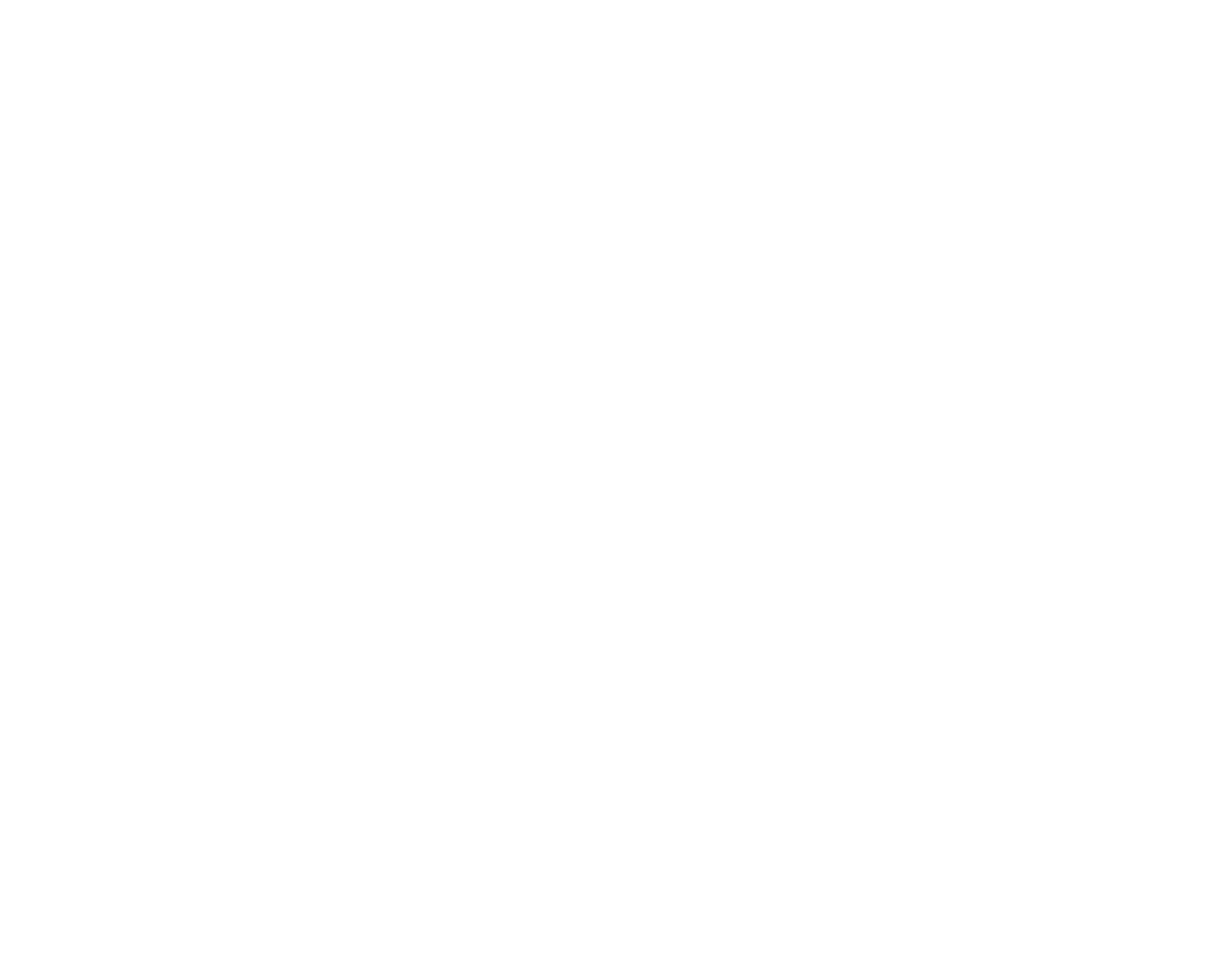
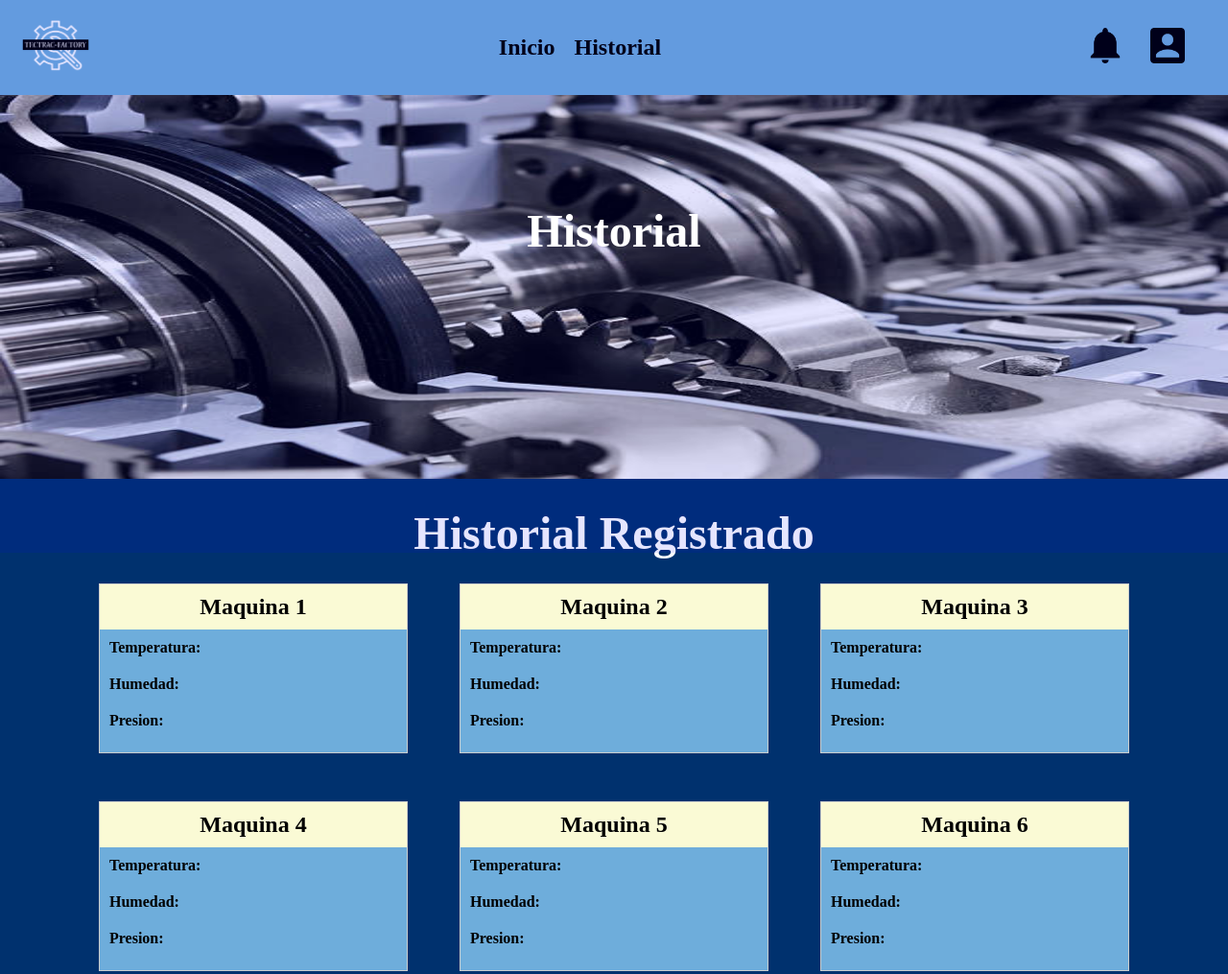
Before and after one commit to AngelRAMUPPE/Tectrac-Factory, a website: page maquinas.html in a window 1280 px wide. Shown: the whole page at 96% size. Before the commit the page ends 800 px from the top, so only its background shows below. Drawn offline with Linux system fonts and the light colour scheme; a web font is replaced by a local one.

Commit message:
Pagina maquinas actualizacion

```diff
--- a/maquinas.html
+++ b/maquinas.html
@@ -3,9 +3,73 @@
 <head>
     <meta charset="UTF-8">
     <meta name="viewport" content="width=device-width, initial-scale=1.0">
+    <link rel="stylesheet" href="css/maquinas.css">
+    <link rel="shortcut icon" href="images/Logo.png" type="image/x-icon">
     <title>Maquinas</title>
 </head>
 <body>
-
+    <header>
+        <div class="logo">
+            <img src="images/Logo.png" alt="">
+            </div>
+        <nav>
+            <ul>
+                <li><a href="/">Inicio</a></li>
+                <li><a href="#">Historial</a></li>
+            </ul>
+        </nav>
+        <div class="icons">
+            <a href="#"><img src="images/notificacion.png" alt=""></a>
+            <a href="#"><img src="images/cuenta.png" alt=""></a>
+        </div>
+    </header>
+    <div class="img-centro">
+        <img src="images/maquinas.png" alt="">
+        <div class="overlay"></div>
+        <div class="texto">
+           Historial
+        </div>
+    </div>
+    <center><h2 style="color: white; font-size: 48px; margin-top: 25px; margin-bottom: 25px;">Historial Registrado</h2></center>
+    <div class="maquinas">
+            <div class="bloque" style="padding: 0;">
+                <center><h2 style="background-color: #FAFAD5;">Maquina 1</h2></center>
+                <p>Temperatura:</p>
+                <p>Humedad:</p>
+                <p>Presion:</p>
+            </div>
+            <div class="bloque" style="padding: 0;">
+                <center><h2 style="background-color: #FAFAD5;">Maquina 2</h2></center>
+                <p>Temperatura:</p>
+                <p>Humedad:</p>
+                <p>Presion:</p>
+            </div>
+            <div class="bloque" style="padding: 0;">
+                <center><h2 style="background-color: #FAFAD5;">Maquina 3</h2></center>
+                <p>Temperatura:</p>
+                <p>Humedad:</p>
+                <p>Presion:</p>
+            </div>
+      </div>
+      <div class="maquinas">
+        <div class="bloque" style="padding: 0;">
+            <center><h2 style="background-color: #FAFAD5;">Maquina 4</h2></center>
+            <p>Temperatura:</p>
+                <p>Humedad:</p>
+                <p>Presion:</p>
+        </div>
+        <div class="bloque" style="padding: 0;">
+            <center><h2 style="background-color: #FAFAD5;">Maquina 5</h2></center>
+            <p>Temperatura:</p>
+                <p>Humedad:</p>
+                <p>Presion:</p>
+        </div>
+        <div class="bloque" style="padding: 0;">
+            <center><h2 style="background-color: #FAFAD5;">Maquina 6</h2></center>
+            <p>Temperatura:</p>
+                <p>Humedad:</p>
+                <p>Presion:</p>
+        </div>
+  </div>
 </body>
 </html>
--- a/package.json
+++ b/package.json
@@ -9,6 +9,7 @@
   "author": "",
   "license": "ISC",
   "dependencies": {
+    "body-parser": "^1.20.2",
     "express": "^4.19.2"
   }
 }
--- a/public/css/maquinas.css
+++ b/public/css/maquinas.css
@@ -0,0 +1,99 @@
+@import url('https://fonts.googleapis.com/css2?family=Inria+Sans:ital,wght@0,300;0,400;0,700;1,300;1,400;1,700&family=Inter:ital,opsz,wght@0,14..32,100..900;1,14..32,100..900&display=swap');
+* {
+    margin: 0;
+    padding: 0;
+    font-family: "Inria Sans";
+}
+body{
+    background-color: #00316E;
+}
+header {
+    display: flex;
+    justify-content: space-between;
+    align-items: center;
+    padding: 20px;
+    background: #6EADDB;
+}
+.logo img {
+    height: 55px;
+    width: 75px;
+}
+.icons img {
+    height: 37px;
+    width: 36px;
+}
+nav ul {
+    list-style: none;
+    margin: 0;
+    padding: 0;
+    display: flex;
+}
+
+nav ul li {
+    margin-right: 20px;
+    font-size: 24px;
+    font-weight: bold;
+}
+nav ul li:hover{
+    border-bottom: solid black 3px;
+}
+
+nav ul li a {
+    text-decoration: none;
+    color: #000;
+}
+.icons a{
+    margin-right: 25px;
+}
+
+.img-centro img{
+    position: relative;
+    background-image: url("../images/maquinas.png");
+    width: 100%;
+    height: 400px;
+    background-size: cover;
+    background-position: center;
+}
+.texto {
+    position: absolute;
+    top: 30%;
+    left: 50%;
+    transform: translate(-50%, -50%);
+    color: white;
+    font-size: 48px;
+    font-weight: bold;
+    text-align: center;
+    background-color: transparent;
+}
+.overlay {
+    position: absolute;
+    top: 0;
+    left: 0;
+    width: 100%;
+    height: 72%;
+    background-color: rgba(0, 0, 255, 0.1);
+}
+.maquinas {
+    display: flex;
+    flex-direction: row;
+    flex-wrap: wrap;
+    margin-left: 103px;
+    margin-right: 103px;
+    margin-bottom: 50px;
+    gap: 54px;
+}
+.maquinas h2 {
+    padding: 10px;
+}
+.bloque {
+    background-color: #6EADDB;
+    flex: 1;
+    padding: 10px;
+    border: 1px solid #ccc;
+    width: 212px;
+    height: 175px;
+    font-weight: bold;
+}
+.bloque p {
+    padding: 10px;
+}
```
Also changed, not shown: index.js (+7 -2 lines), public/images/Logo.png (added), public/images/cuenta.png (added), public/images/maquinas.png (added), public/images/notificacion.png (added), 1 other file.
